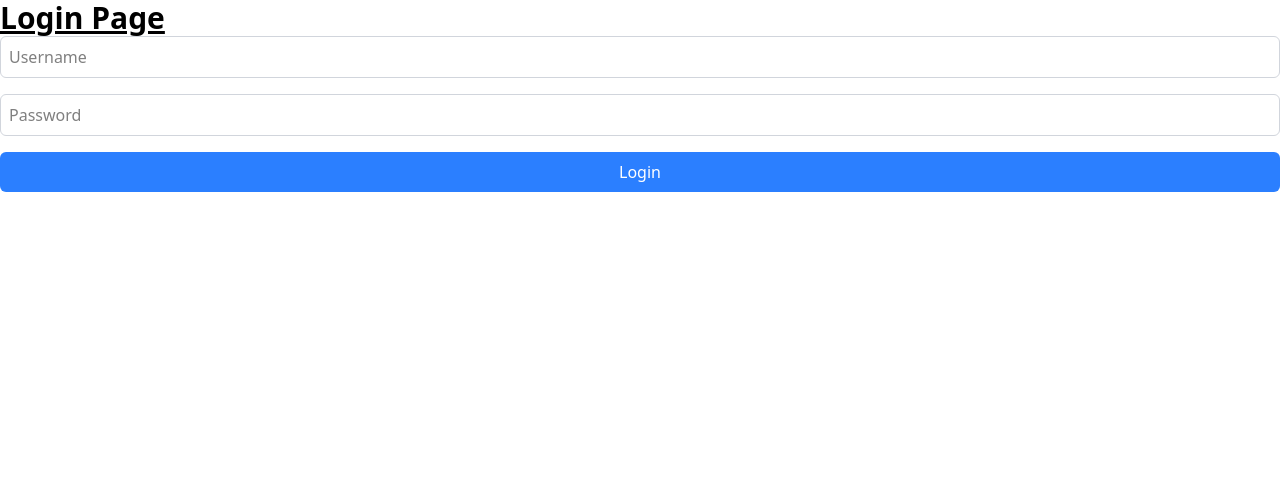
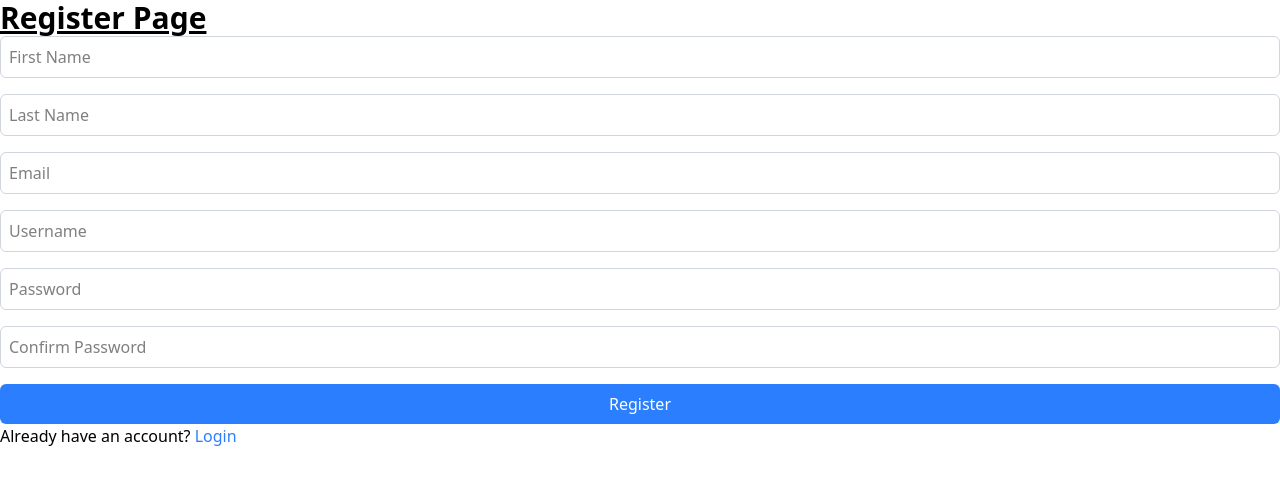
Before and after one commit to Devanshu2202/Jenya_React_Devanshu, a React (Vite) app: page /register in a window 1280 px wide. Before the commit this address led to /. Shown: the top 484 px of the page. Built offline with nearby package versions, Linux system fonts and the light colour scheme.

Commit message:
Implement User Authentication (Login, Register page)

```diff
--- a/src/App.jsx
+++ b/src/App.jsx
@@ -1,6 +1,7 @@
 import { BrowserRouter, Routes, Route, Navigate } from 'react-router-dom';
 import Layout from './components/Layout';
 import LoginPage from './pages/LoginPage';
+import RegisterPage from './pages/RegisterPage';
 
 function App() {
   return (
@@ -9,6 +10,7 @@ function App() {
         <Route path="/" element={<Layout />}>
           <Route index element={<LoginPage />} />
           <Route path="login" element={<LoginPage />} />
+          <Route path="register" element={<RegisterPage />} />
         </Route>
         <Route path="*" element={<Navigate to="/" replace />} />
       </Routes>
--- a/src/pages/LoginPage.jsx
+++ b/src/pages/LoginPage.jsx
@@ -1,4 +1,5 @@
 import { useState } from "react";
+import { Link } from "react-router-dom";
 
 const LoginPage = () => {
     const [username, setUsername] = useState('');
@@ -18,7 +19,7 @@ const LoginPage = () => {
                 })
             });
             const data = await response.json();
-            localStorage.setItem('token', data.token);
+            localStorage.setItem('token', data.accessToken);
             localStorage.setItem('refreshToken', data.refreshToken);
             console.log(data);
         } catch (error) {
@@ -34,6 +35,12 @@ const LoginPage = () => {
                 <input type="password" value={password} onChange={(e) => setPassword(e.target.value)} placeholder="Password" className="border border-gray-300 rounded-md p-2" />
                 <button type="submit" className="bg-blue-500 text-white rounded-md p-2">Login</button>
             </form>
+            <p>Don't have an account? <Link to="/register" className="text-blue-500">Register</Link></p>
+
+            <div>
+                <p>demo creds username: 'emilys', password: 'emilyspass'</p>
+            </div>
+
         </>
     )
 }
--- /dev/null
+++ b/src/pages/RegisterPage.jsx
@@ -0,0 +1,43 @@
+import { useState } from "react";
+import { Link } from "react-router-dom";
+
+const RegisterPage = () => {
+    const [firstname, setFirstname] = useState('');
+    const [lastname, setLastname] = useState('');
+    const [email, setEmail] = useState('');
+    const [username, setUsername] = useState('');
+    const [password, setPassword] = useState('');
+    const [confirmPassword, setConfirmPassword] = useState('');
+
+    const handleRegister = (e) => {
+        e.preventDefault()
+        const registerdata = {
+            firstname,
+            lastname,
+            email,
+            username,
+            password,
+            confirmPassword
+        }
+        console.log("registerdata", registerdata);
+
+    }
+
+    return (
+        <>
+            <h1 className="text-3xl font-bold underline">Register Page</h1>
+            <form className="flex flex-col gap-4" onSubmit={handleRegister}>
+                <input type="text" className="border border-gray-300 rounded-md p-2" value={firstname} onChange={(e) => setFirstname(e.target.value)} placeholder="First Name" />
+                <input type="text" className="border border-gray-300 rounded-md p-2" value={lastname} onChange={(e) => setLastname(e.target.value)} placeholder="Last Name" />
+                <input type="email" className="border border-gray-300 rounded-md p-2" value={email} onChange={(e) => setEmail(e.target.value)} placeholder="Email" />
+                <input type="text" className="border border-gray-300 rounded-md p-2" value={username} onChange={(e) => setUsername(e.target.value)} placeholder="Username" />
+                <input type="password" className="border border-gray-300 rounded-md p-2" value={password} onChange={(e) => setPassword(e.target.value)} placeholder="Password" />
+                <input type="password" className="border border-gray-300 rounded-md p-2" value={confirmPassword} onChange={(e) => setConfirmPassword(e.target.value)} placeholder="Confirm Password" />
+                <button type="submit" className="bg-blue-500 text-white rounded-md p-2">Register</button>
+            </form>
+            <p>Already have an account? <Link to="/login" className="text-blue-500">Login</Link></p>
+        </>
+    )
+}
+
+export default RegisterPage
```
